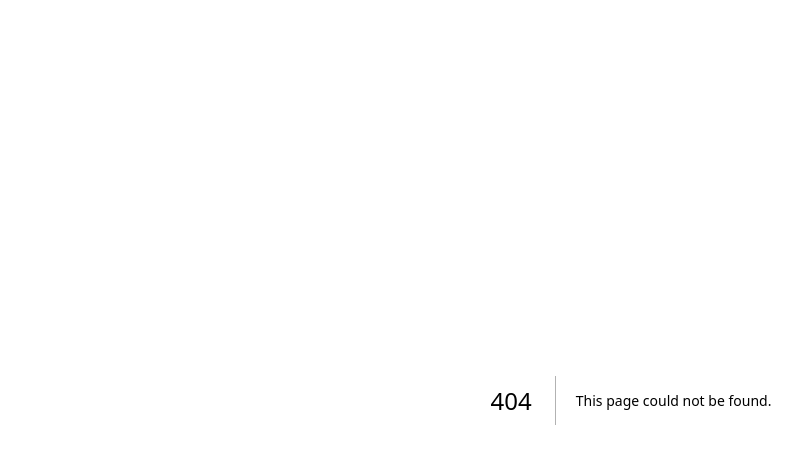
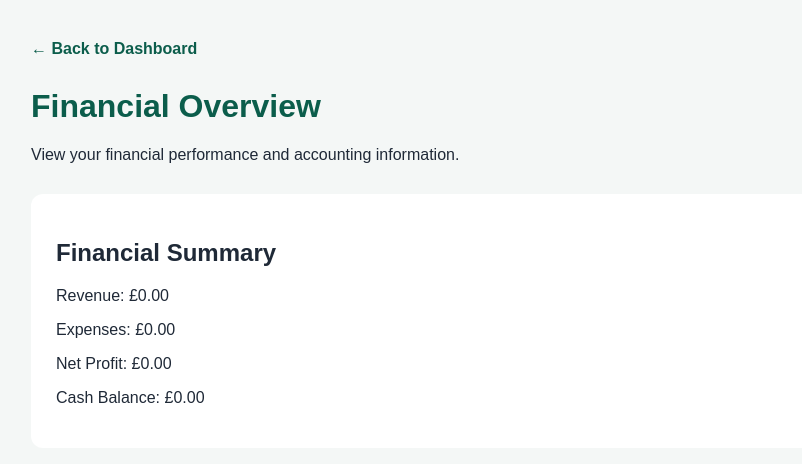
Before and after one commit to nelbinthomas99-rgb/nt-ai-sustainable-finance-platform, a Next.js app: page /financial in a window 1280 px wide. Before the commit this address had no page. Shown: the top 464 px of the page, without its empty margins (9-811 px from the left). Built offline with nearby package versions, Linux system fonts and the light colour scheme.

Commit message:
Create page.js
Create Financial Overview page

```diff
--- /dev/null
+++ b/app/financial/page.js
@@ -0,0 +1,49 @@
+import Link from "next/link";
+
+export default function FinancialPage() {
+  return (
+    <main
+      style={{
+        fontFamily: "Arial, sans-serif",
+        background: "#f4f7f6",
+        minHeight: "100vh",
+        padding: "40px",
+      }}
+    >
+      <Link
+        href="/"
+        style={{
+          color: "#0b5d4b",
+          textDecoration: "none",
+          fontWeight: "bold",
+        }}
+      >
+        ← Back to Dashboard
+      </Link>
+
+      <h1 style={{ color: "#0b5d4b", marginTop: "30px" }}>
+        Financial Overview
+      </h1>
+
+      <p>
+        View your financial performance and accounting information.
+      </p>
+
+      <div
+        style={{
+          background: "white",
+          padding: "25px",
+          marginTop: "30px",
+          borderRadius: "12px",
+        }}
+      >
+        <h2>Financial Summary</h2>
+
+        <p>Revenue: £0.00</p>
+        <p>Expenses: £0.00</p>
+        <p>Net Profit: £0.00</p>
+        <p>Cash Balance: £0.00</p>
+      </div>
+    </main>
+  );
+}
```
